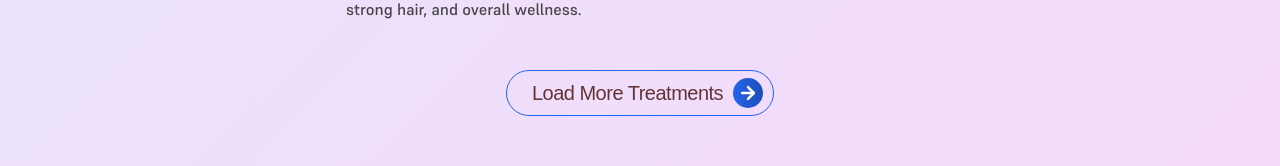
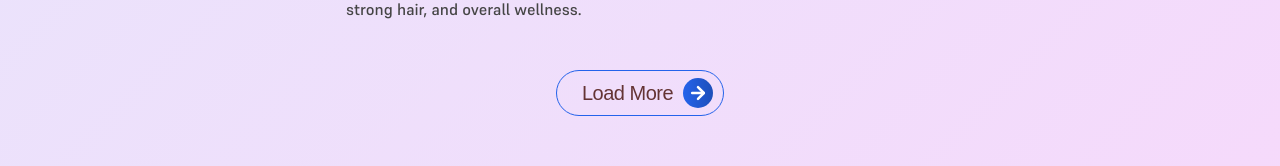
Before and after one commit to aryan7122/OBW, a React (Vite) app: page / in a window 1280 px wide. Shown: the part 4664-4830 px from the top of the page. Built offline with nearby package versions, Linux system fonts and the light colour scheme; a web font is replaced by a local one.

Commit message:
V 0.0.20

```diff
--- a/src/Pages/TrendingTreatments/TrendingTreatments.jsx
+++ b/src/Pages/TrendingTreatments/TrendingTreatments.jsx
@@ -89,7 +89,7 @@ const TrendingTreatments = () => {
     const [initialCount, setInitialCount] = useState(8);
     useEffect(() => {
         const updateItemsPerLoad = () => {
-            if (window.innerWidth < 768) {
+            if (window.innerWidth < 568) {
                 setVisibleCount(4); // Mobile pe 4 dikhao
                 setItemsPerLoad(4);
                 setInitialCount(4);
@@ -109,7 +109,7 @@ const TrendingTreatments = () => {
         setVisibleCount((prevCount) => prevCount + itemsPerLoad);
     };
     const handleLoadLess = () => {
-        setVisibleCount(initialCount); // Wapas initial state pe le aao
+        setVisibleCount(initialCount);
     };
     return (
         <div className="trending-treatments">
@@ -139,16 +139,11 @@ const TrendingTreatments = () => {
                 ))}
             </div>
 
-            {visibleCount < treatments.length && (
-                <button className="LoadMoreTreatments" onClick={handleLoadMore}>
-                    Load More Treatments <ArrowRight className="arrow-icon" size={20} strokeWidth={3} />
-                </button>
-            )}
-            {visibleCount > initialCount && (
-                <button className="LoadMoreTreatments" onClick={handleLoadLess}>
-                    Load Less Treatments <ArrowRight className="arrow-icon" size={20} strokeWidth={3} />
-                </button>
-            )}
+            <button className="LoadMoreTreatments" onClick={visibleCount < treatments.length ? handleLoadMore : handleLoadLess}>
+                {visibleCount < treatments.length ? "Load More" : "Load Less"}
+                <ArrowRight className="arrow-icon" size={20} strokeWidth={3} />
+            </button>
+
 
 
             <footer className="footer-section">
```
